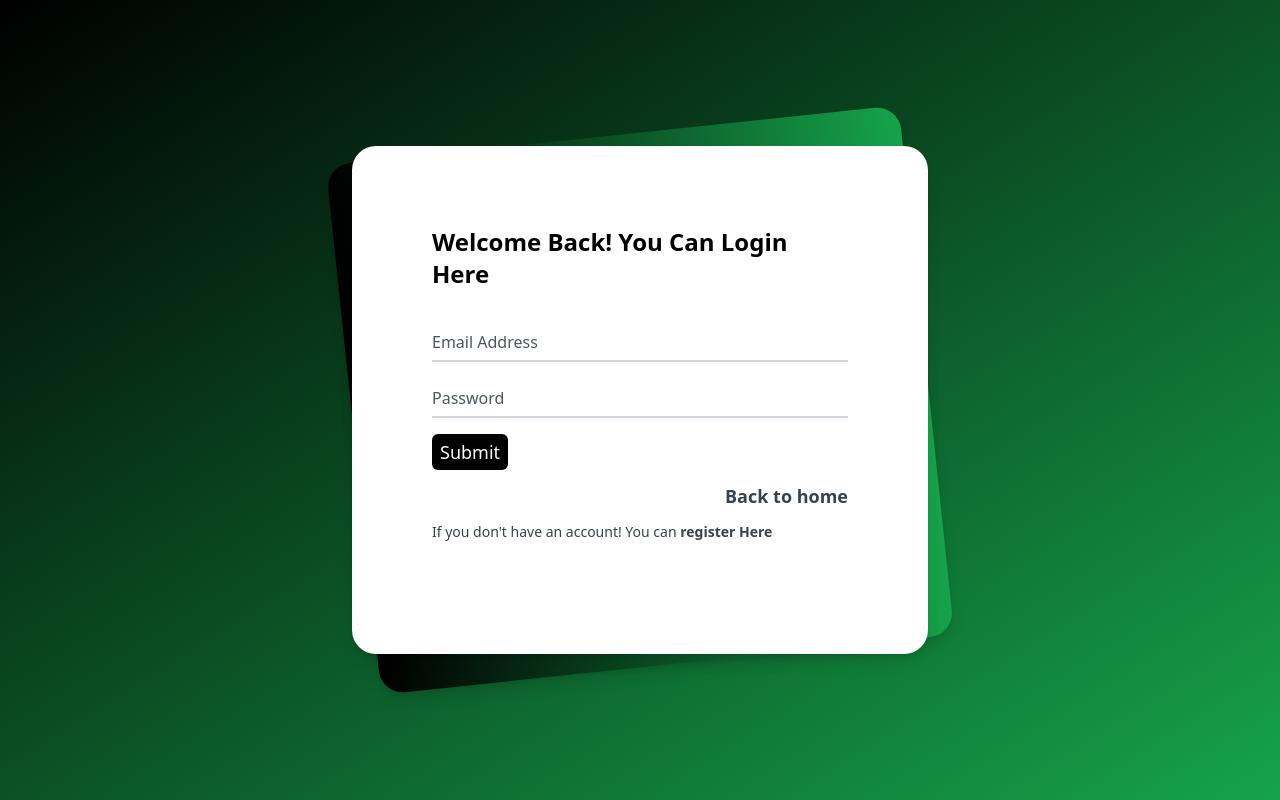
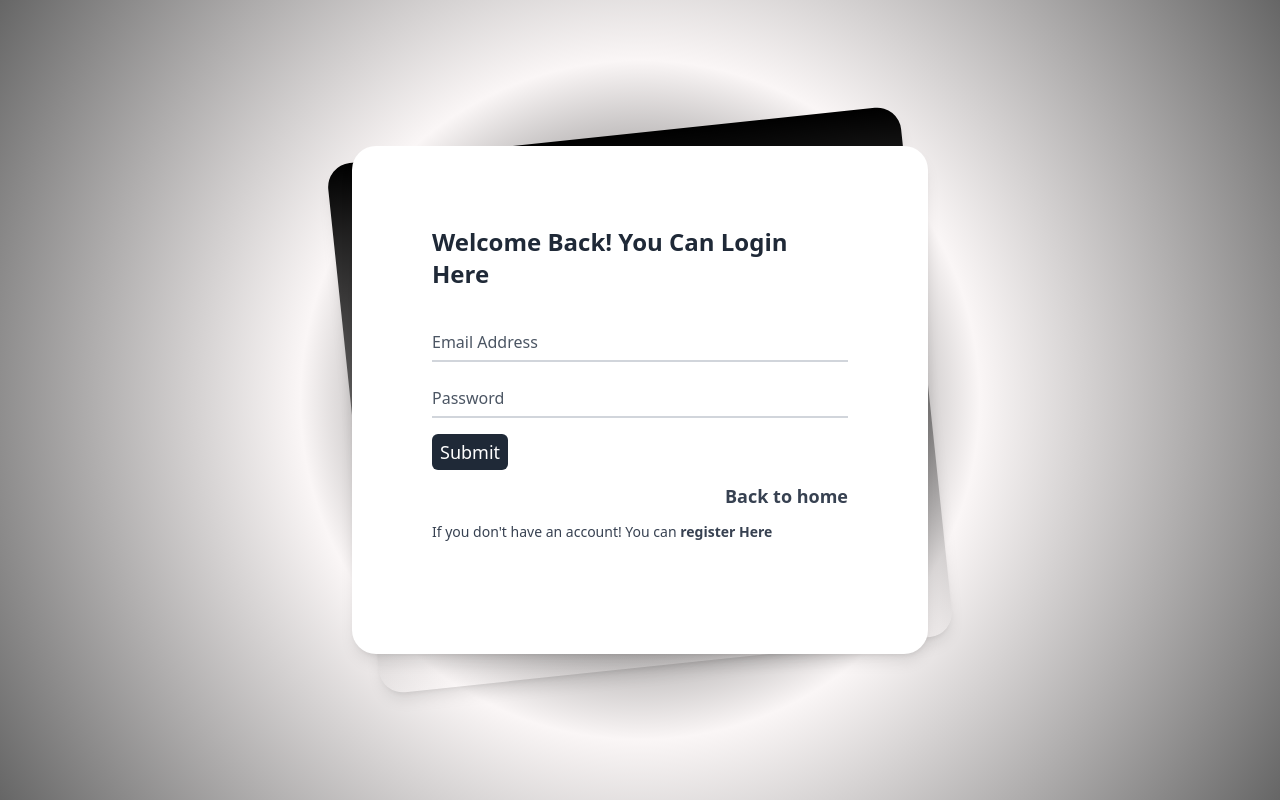
Before and after one commit to AnasNAK/Wiki, a PHP site: page /wiki/pages/login in a window 1280 px wide. Run offline with PHP 8.4, Linux system fonts and the light colour scheme; some libraries are stand-ins or nearby versions.

Commit message:
create the login page

```diff
--- a/app/views/pages/login.php
+++ b/app/views/pages/login.php
@@ -13,25 +13,24 @@
     </title>
 </head>
 
-
-<body class="bg-gradient-to-br from-black to-green-600 overflow-x-hidden">
+<body class="" style="background: rgb(0,0,0);
+background: radial-gradient(circle, rgba(0,0,0,1) 0%, rgba(250,246,246,1) 45%, rgba(102,102,102,1) 100%);">
 
     <div class="min-h-screen py-6 flex flex-col justify-center sm:py-12">
         <div class="relative py-3 sm:max-w-xl sm:mx-auto">
-            <div
-                class="absolute inset-0 bg-gradient-to-r from-black to-green-600 shadow-lg transform -skew-y-6 sm:skew-y-0 sm:-rotate-6 sm:rounded-3xl">
+            <div class="absolute inset-0 bg-gradient-to-b from-black to-grey-600 shadow-lg transform -skew-y-6 sm:skew-y-0 sm:-rotate-6 sm:rounded-3xl">
             </div>
             <div class="relative px-4 py-7 bg-white shadow-lg sm:rounded-3xl sm:p-20">
                 <div class="max-w-md mx-auto">
                     <div>
-                        <h1 class="text-2xl font-semibold">Welcome Back! You Can Login Here</h1>
+                        <h1 class="text-2xl font-semibold text-gray-800">Welcome Back! You Can Login Here</h1>
                     </div>
                     <form action="<?php echo URLROOT ?>/Users/login" method="post">
-                        <div class="divide-y divide-gray-200">
+                        <div class="divide-y divide-gray-400">
                             <div class="py-8 text-base leading-6 space-y-4 text-gray-700 sm:text-lg sm:leading-7">
                                 <div class="relative">
                                     <input autocomplete="off" id="email" name="email" type="text"
-                                        class="peer placeholder-transparent h-10 w-full border-b-2 border-gray-300 text-gray-900 focus:outline-none focus:border-rose-600"
+                                        class="peer placeholder-transparent h-10 w-full border-b-2 border-gray-300 text-black focus:outline-none focus:border-rose-600"
                                         placeholder="Email address" value="">
                                     <label for="email"
                                         class="absolute left-0 -top-3.5 text-gray-600 text-sm peer-placeholder-shown:text-base peer-placeholder-shown:text-gray-440 peer-placeholder-shown:top-2 transition-all peer-focus:-top-3.5 peer-focus:text-gray-600 peer-focus:text-sm">Email
@@ -39,19 +38,19 @@
                                 </div>
                                 <div class="relative">
                                     <input autocomplete="off" id="password" name="password" type="password"
-                                        class="peer placeholder-transparent h-10 w-full border-b-2 border-gray-300 text-gray-900 focus:outline-none focus:border-rose-600"
+                                        class="peer placeholder-transparent h-10 w-full border-b-2 border-gray-300 text-black focus:outline-none focus:border-rose-600"
                                         placeholder="Password" value="">
                                     <label for="password"
                                         class="absolute left-0 -top-3.5 text-gray-600 text-sm peer-placeholder-shown:text-base peer-placeholder-shown:text-gray-440 peer-placeholder-shown:top-2 transition-all peer-focus:-top-3.5 peer-focus:text-gray-600 peer-focus:text-sm">Password</label>
                                 </div>
                                 <div class="relative flex flex-col gap-3">
                                     <button
-                                        class="bg-black text-white rounded-md px-2 py-1 w-fit duration-300 hover:scale-x-125 hover:scale-y-110 duration-300 hover:bg-green-600 hover:font-bold">Submit</button>
-                                    <a class="text-end font-bold duration-500 hover:text-green-600"
+                                        class="bg-gray-800 text-white rounded-md px-2 py-1 w-fit duration-300 hover:scale-x-125 hover:scale-y-110 duration-300 hover:bg-grey-600 hover:font-bold">Submit</button>
+                                    <a class="text-end font-bold duration-500 hover:text-grey-600"
                                         href="<?= URLROOT . '/pages/index' ?>">Back to home</a>
                                     <p class="text-sm">If you don't have an account! You can <a
                                             class="text-end font-bold duration-500 hover:text-green-600"
-                                            href="<?= URLROOT . '/Users/register' ?>">register Here</a></p>
+                                            href="<?= URLROOT . '/pages/register' ?>">register Here</a></p>
                                 </div>
                             </div>
                         </div>
@@ -61,5 +60,4 @@
         </div>
     </div>
 
-
 </body>
```
